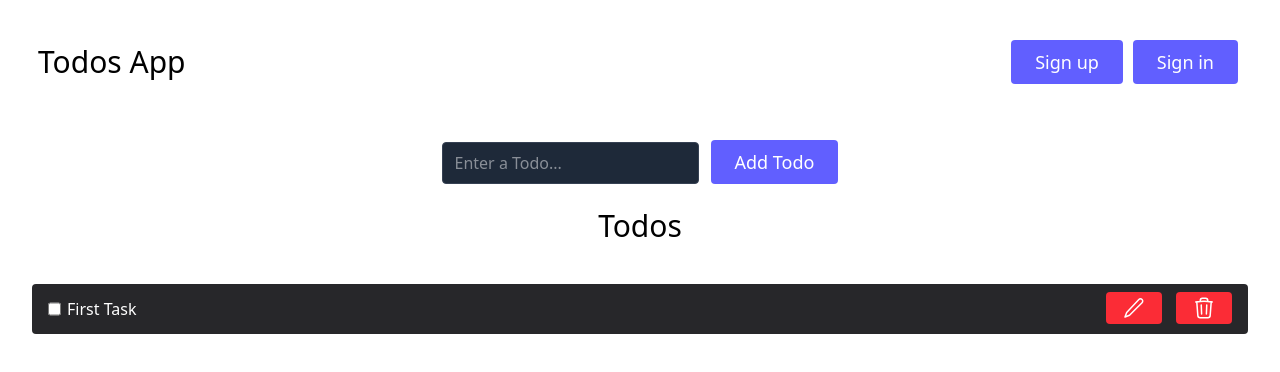
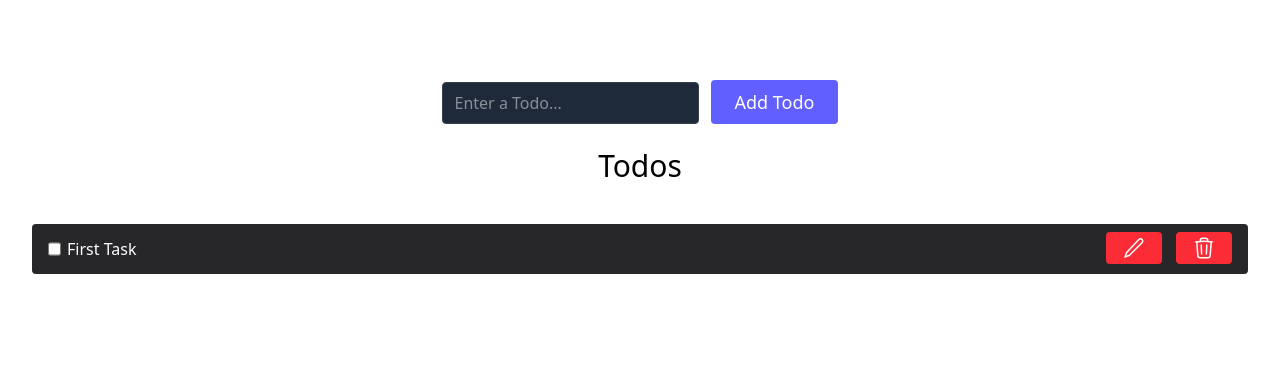
Before and after one commit to RazaKhan09/Todo-app, a React (Vite) app: page / in a window 1280 px wide. Shown: the top 372 px of the page. Built offline with nearby package versions, Linux system fonts and the light colour scheme.

Commit message:
final change

```diff
--- a/src/App.jsx
+++ b/src/App.jsx
@@ -4,17 +4,14 @@ import viteLogo from '/vite.svg'
 import './App.css'
 import Todo from './components/Todo'
 import AddTodo from './components/AddTodo'
-import Header from './components/Header'
-import { Outlet } from 'react-router-dom'
-import Home from './components/Home'
 
 function App() {
 
 
   return (
     <>
-      <Header/>
-      <Home/>
+      <AddTodo/>
+      <Todo/>
     </>
   )
 }
--- a/src/components/Header.jsx
+++ /dev/null
@@ -1,20 +0,0 @@
-import React from 'react'
-import { NavLink,Link } from 'react-router-dom'
-
-function Header() {
-  return (
-    <div className='flex justify-between items-center  h-15 rounded'>
-      <h1 className='text-3xl  ml-1.5'>Todos App</h1>
-      <div>
-        <NavLink to="/register">
-        <button className="text-white bg-indigo-500 border-0 py-2 px-6 focus:outline-none hover:bg-indigo-600 rounded text-lg mr-2.5">Sign up</button>
-        </NavLink>
-        <NavLink to="/login">
-        <button className="text-white bg-indigo-500 border-0 py-2 px-6 focus:outline-none hover:bg-indigo-600 rounded text-lg mr-2.5">Sign in</button>
-        </NavLink>
-      </div>
-    </div>
-  )
-}
-
-export default Header
--- a/src/components/Home.jsx
+++ /dev/null
@@ -1,14 +0,0 @@
-import React from 'react'
-import AddTodo from './AddTodo'
-import Todo from './Todo'
-
-function Home() {
-  return (
-    <div>
-      <AddTodo/>
-      <Todo/>
-    </div>
-  )
-}
-
-export default Home
--- a/src/components/Register.jsx
+++ /dev/null
@@ -1,40 +0,0 @@
-import React, { useState } from 'react'
-
-function Register() {
-  const [message,setMessage]=useState("")
-  const [email,setEmail]=useState("")
-  const [password,setPassword]=useState("")
-  const handlesubmit=async (e)=>{
-    e.preventDefault()
-    const response=await fetch("http://localhost:8000/register", {
-        method: "POST",
-        headers: { "Content-Type": "application/json" },
-        body: JSON.stringify({ email, password })
-      });
-      console.log(response)
-      const data=await response.json();
-      if(data){
-        setMessage("Registered Successfully! Please Log in.")
-      }
-      await setData(data.createdUser.email)
-  }
-  return (
-    <div className='flex flex-col justify-center items-center h-screen w-screen'>
-      <h1 className='text-3xl'>Welcome to Todo App</h1>
-      <br/>
-      <form  className="flex flex-col justify-center items-center bg-amber-200 h-48 w-72"onSubmit={handlesubmit}>
-        <label htmlFor="email" >Email </label>
-        <input className="border"id="email"type="text" placeholder='Enter email here' name="email" onChange={(e)=>setEmail(e.target.value)}/>
-        <br/>
-        <label htmlFor="password" >Create Password</label>
-        <input className="border" id="password"type="password" placeholder='Enter password here' name="password" onChange={(e)=>setPassword(e.target.value)}/>
-        <br/>
-        <input className="border" type="submit" value="submit"/>
-      </form>
-      <br/>
-      <span className='text-black'>{message}</span>
-    </div>
-  )
-}
-
-export default Register
--- a/src/main.jsx
+++ b/src/main.jsx
@@ -4,22 +4,10 @@ import './index.css'
 import App from './App.jsx'
 import { Provider } from 'react-redux'
 import { Store } from './app/Store.js'
-import { createBrowserRouter, RouterProvider } from 'react-router-dom'
-import Home from './components/Home.jsx'
-import Register from './components/Register.jsx'
-const router=createBrowserRouter([
-  {
-    path:"/",
-    element:<App/>
-  },
-  {
-    path:"/register",
-    element:<Register/>
-  }
-])
+
 
 createRoot(document.getElementById('root')).render(
   <Provider store={Store}>
-    <RouterProvider router={router}/>
+    <App/>
   </Provider>,
 )
```
